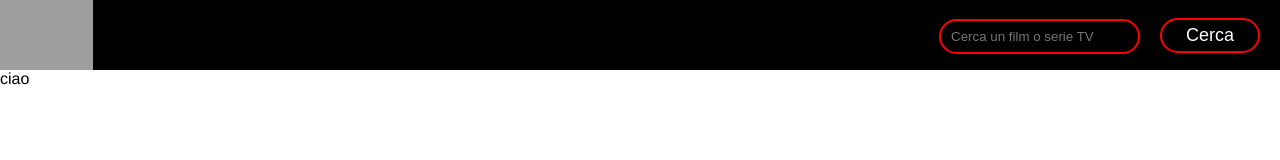
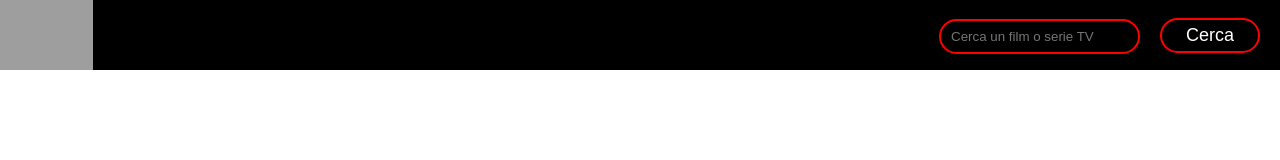
Before and after one commit to LorisP96/vue-boolfix, a Vue app: page / in a window 1280 px wide. Shown: the top 160 px of the page. Built offline with nearby package versions, Linux system fonts and the light colour scheme; grey boxes are pictures that could not be loaded.

Commit message:
card stampate

```diff
--- a/src/App.vue
+++ b/src/App.vue
@@ -1,7 +1,7 @@
 <template>
   <div id="app">
     <HeaderComponent @getInputApi="inputApi"/>
-    <MainComponent :finalUrl="finalUrl" />
+    <MainComponent :arrayResult="arrayResult" />
   </div>
 </template>
 
--- a/src/components/MainComponent.vue
+++ b/src/components/MainComponent.vue
@@ -1,7 +1,15 @@
 <template>
   <main>
     <div class="card-container">
-      <div class="card"> ciao </div>
+      <div class="card" v-for="card, index in arrayResult" :key="index">
+        <h3>{{card.title}}</h3>
+        <div>{{card.original_title}}</div>
+        <div>{{card.original_language}}</div>
+        <div class="vote">
+          <span>{{card.vote_average}}</span>
+          <span>{{card.vote_count}}</span>
+        </div>
+      </div>
     </div>
   </main>
 </template>
@@ -10,12 +18,12 @@
 
 export default {
   name: 'MainComponent',
+  props: {
+    arrayResult: Array,
+  },
   data() {
     return {
     }
-  },
-  props: {
-
   },
   methods: {
 
@@ -26,5 +34,18 @@ export default {
 <style lang="scss" scoped>
 .card-container {
   display: flex;
+  flex-wrap: wrap;
+  width: calc(100% - 80px);
+  margin: 0 auto;
+  padding-top: 40px;
+  .card {
+    width: calc(100% / 6);
+    height: 300px;
+    padding: 20px;
+    border: 1px solid pink;
+    .vote {
+      display: flex;
+    }
+  }
 }
 </style>
```
